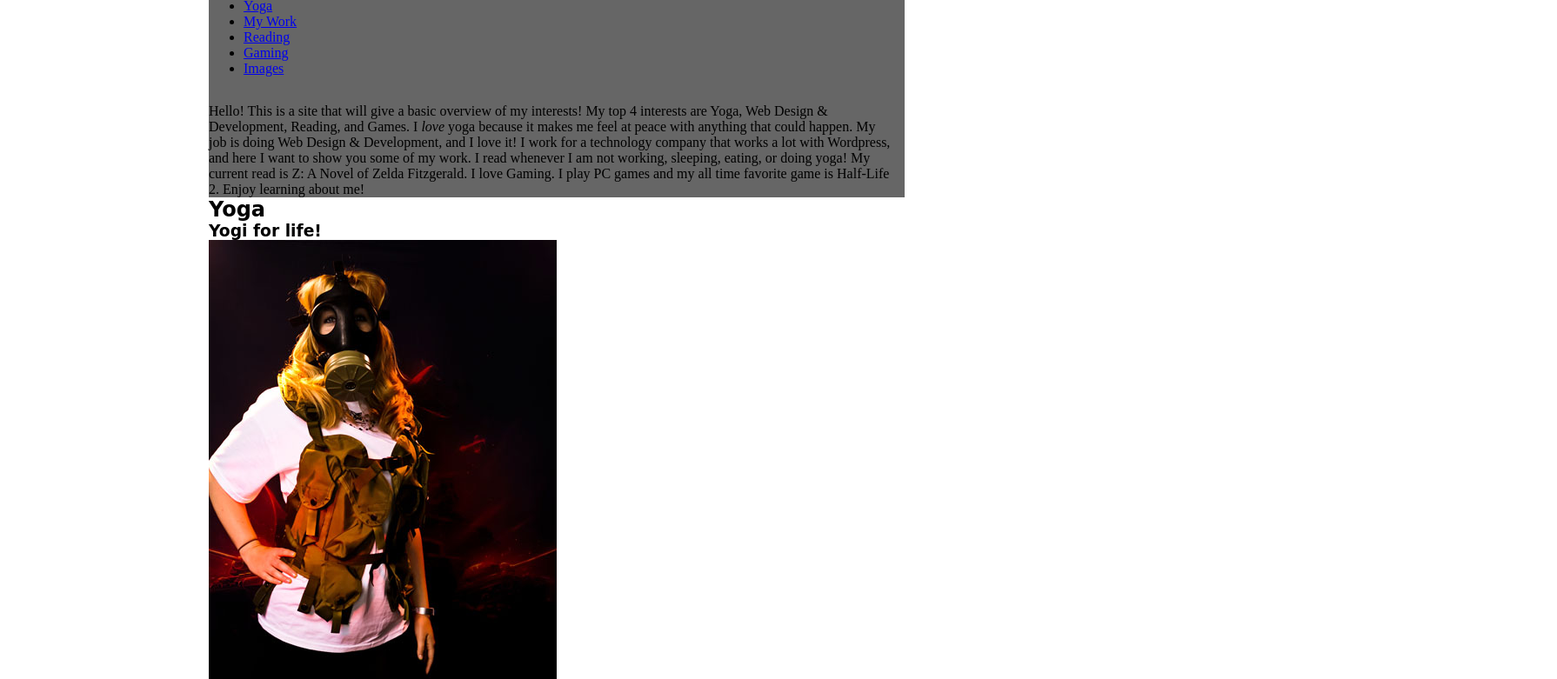
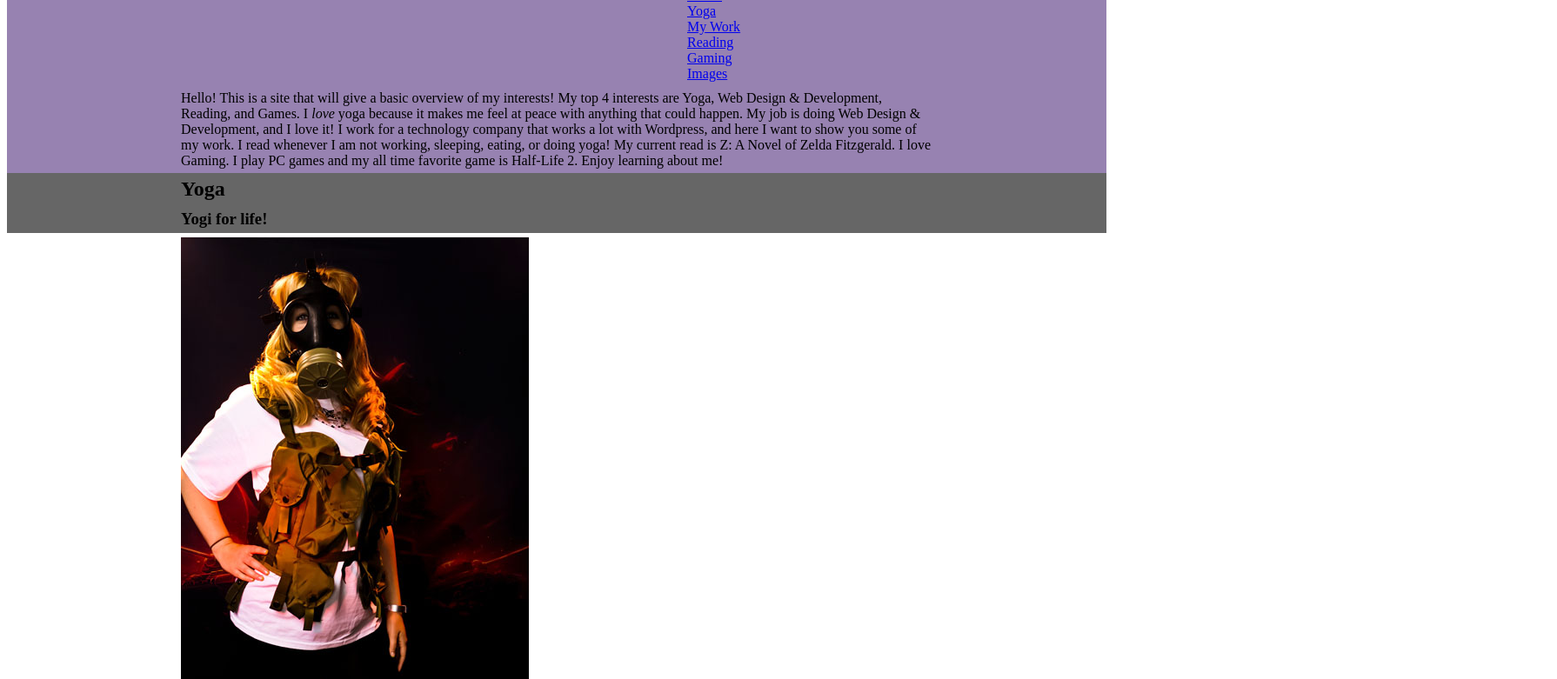
Before and after one commit to maclucas/webstandardsdesign, a plain HTML site: page index.html in a window 1280 px wide. Shown: the part 74-855 px from the top of the page at 87% size, 1790 px wide, since content can reach past the window. Drawn offline with Linux system fonts and the light colour scheme; a web font is replaced by a local one.

Commit message:
css editing

```diff
--- a/css/main.css
+++ b/css/main.css
@@ -1,32 +1,66 @@
 
 p{
+ background: 2e1b46;
  font-family: 'Balthazar', serif;
-  margin: 0;
-  padding: 15px 15px 0px 0;
+ margin: 0;
+ padding-top: 5px;
+ padding-bottom: 5px;
+ padding-right: 200px;
+ padding-left: 200px;
  }
 
 
 h1, h2, h3, h4, h5, h6{
- font-family: 'Cherry Swash', cursive;
+ width: full;
+ background: #666;
+ padding-top: 5px;
+ padding-bottom: 5px;
+ padding-right: 200px;
+ padding-left: 200px;
+ font-family: 'Balthazar', serif;
  margin: 0;
   }
 
-body{
-width: 800px;
+ul, #mainnav{
+list-style-type:none;
+width:800px;
 margin: 0 auto;
-background: url("../images/background.jpg") no-repreat center
+background: 2e1b46;
 }
 
+li, #mainnav{
+ width: 100px;
+ background: 2e1b46;
+ clear: left;
+ }
 
+a:hover{
+color: 2e1b46;
+background: 9782b1;
+}
+
+body{
+ background: #b7b6b7;
+ background: url("../images/background.jpg")no-repeat center;
+ background attachment: fixed;
+ width: full;
+}
+
+ul, ol, img, aside{
+ padding-top: 5px;
+ padding-bottom: 5px;
+ padding-right: 200px;
+ padding-left: 200px;
+ }
 
 #main{
-background: #666
+ background: #eod9e8;
 }
 
 header{
-background: #666
+ background: #9782b1;
 }
 
 footer{
-background: #666
+ background: #2e1b46;
 }
--- a/index.html
+++ b/index.html
@@ -17,7 +17,7 @@
 			</div>
 			<div id="mainnav">
 			<section>
-				<nav>
+				<nav id="mainnav">
 					<ul>
 						<li><a href="About">About</a></li>
 						<li><a href="Yoga">Yoga</a></li>
@@ -43,7 +43,9 @@
 			<div>
 				<h2>Yoga</h2>
 				<h3> Yogi for life!</h3>
+				<div id="imagebg">
 				<img src="images/gasmask2.jpg" alt="Me doing yoga." title="Me Doing Yoga">
+				</div>
 				<p> Here is a picture of me in my OOOOMMMM. :) I don't have this pic yet! Coming soon</p>
 			</div>
 			<div>
```
